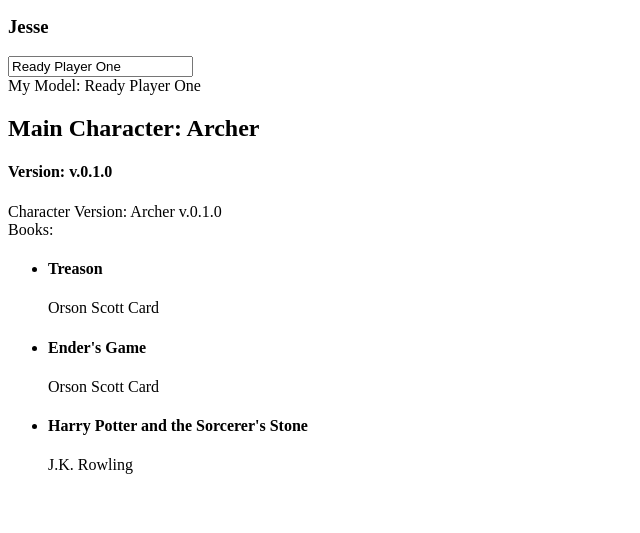
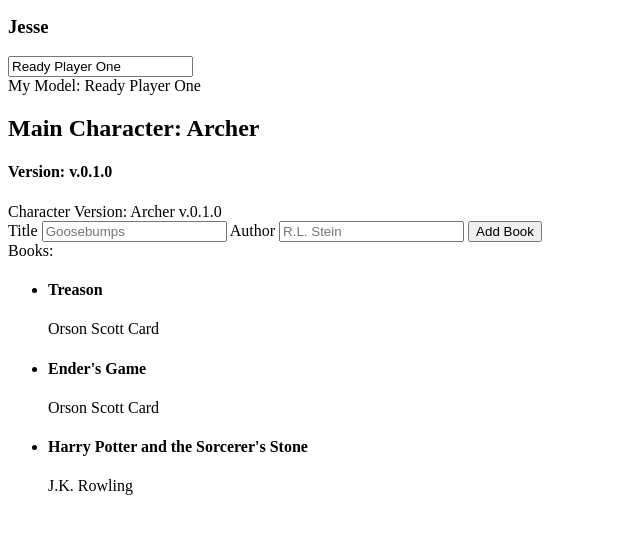
Before and after one commit to sogalutira/angular-demo, a website: page public/index.html in a window 1280 px wide. Shown: the part 101-634 px from the top of the page, without its empty margins (0-640 px from the left). Drawn offline with nearby package versions, Linux system fonts and the light colour scheme.

Commit message:
step14_ngClick

```diff
--- a/public/index.html
+++ b/public/index.html
@@ -24,9 +24,43 @@
   </div>
   <h4>Version: {{APP_VERSION}}</h4>
   <div>Character Version: {{ CharacterVersionFactory }}</div>
-  <div>Books:</div>
+  <div>
+    <label>
+      Title
+      <input
+        type="text"
+        name="title"
+        placeholder="Goosebumps"
+        ng-model="title"
+      >
+    </label>
+    <label>
+      Author
+      <input
+        type="text"
+        name="author"
+        placeholder="R.L. Stein"
+        ng-model="author"
+      >
+    </label>
+    <button
+      ng-click="BookService.addBook(
+        {
+        title: title,
+        author: author,
+        }
+      );"
+    >
+      Add Book
+    </button>
+  </div>
+  <div>
+    Books:
+  </div>
+
+
     <ul>
-      <li ng-repeat="book in books">
+      <li ng-repeat="book in BookService.books">
         <h4>
           {{ book.title }}
         </h4>
--- a/public/js/controllers.js
+++ b/public/js/controllers.js
@@ -12,5 +12,5 @@
       $scope.myModel = 'Ready Player One';
       $scope.mainCharacter = mainCharacter;
       $scope.CharacterVersionFactory = CharacterVersionFactory;
-      $scope.books = BookService.getBooks();
+      $scope.BookService = BookService;
     }]);
--- a/public/js/services.js
+++ b/public/js/services.js
@@ -29,3 +29,11 @@
 BookService.prototype.getBook = function (id) {
   return this.books.find((book) => book.id === id);
 };
+
+BookService.prototype.addBook = function (bookData){
+  const { author, title } = bookData;
+  this.books.unshift({
+    author,
+    title,
+  });
+};
```
